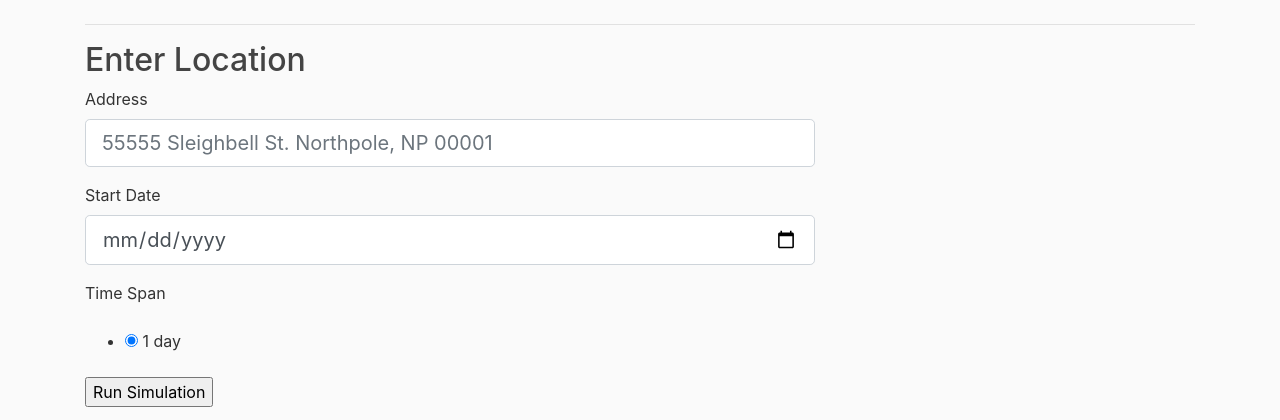
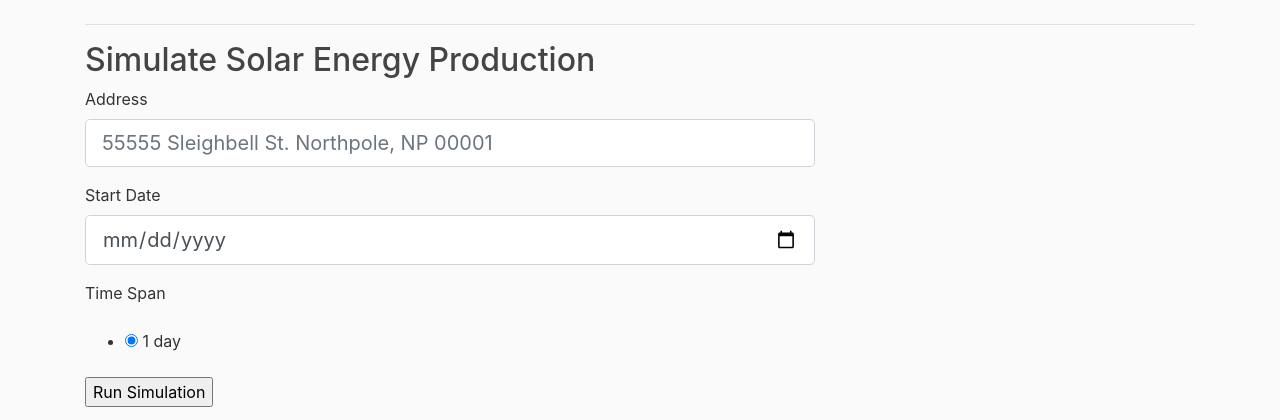
Before and after one commit to MarkEhler/Sol_Sim_Final, a Flask app: template app/templates/dashboard.html in a window 1280 px wide. Shown: the part 56-476 px from the top of the page. Run offline with Flask 2, Linux system fonts and the light colour scheme; the template is opened without the code that fills it: values that come from a table or form of the project are taken from there, others are empty; some libraries are stand-ins or nearby versions.

Commit message:
halting daytime zeros

```diff
--- a/app/api_calls.py
+++ b/app/api_calls.py
@@ -423,9 +423,9 @@ def process(final_data, days, sunrise, sunset):
     averages = []
     for day in dayz:
         day = final_data[final_data.Day == day]
-        for time in day[sunrise_minutes:sunset_minutes]:
-            if day[time] == 0:
-                day[time] = random.randint(6,12)
+        # for time in day[sunrise_minutes:sunset_minutes]:
+        #     if time < 9:
+        #         day[time] = random.randint(6,12)
         averages.append((daily_avg(day)))
         day = day['Output'].to_json()
         listed.append(day)
--- a/app/templates/dashboard.html
+++ b/app/templates/dashboard.html
@@ -3,7 +3,7 @@
 {% extends "layout.html" %}
 {% import 'bootstrap/wtf.html' as wtf %}
 {% block app_content %}
-    <h2>Enter Location</h2>
+    <h2>Simulate Solar Energy Production</h2>
     <form action="" method="post" novalidate>
         {{ form.hidden_tag() }}
                 <div class="form-group">
```
